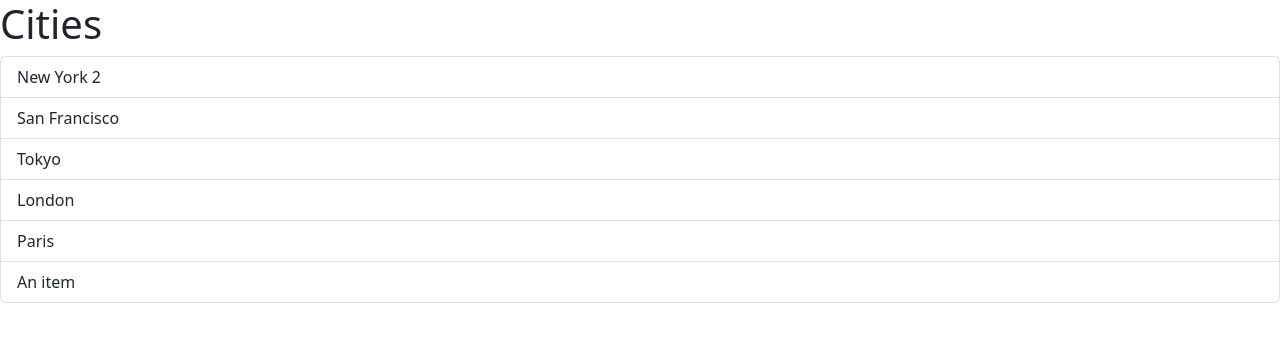
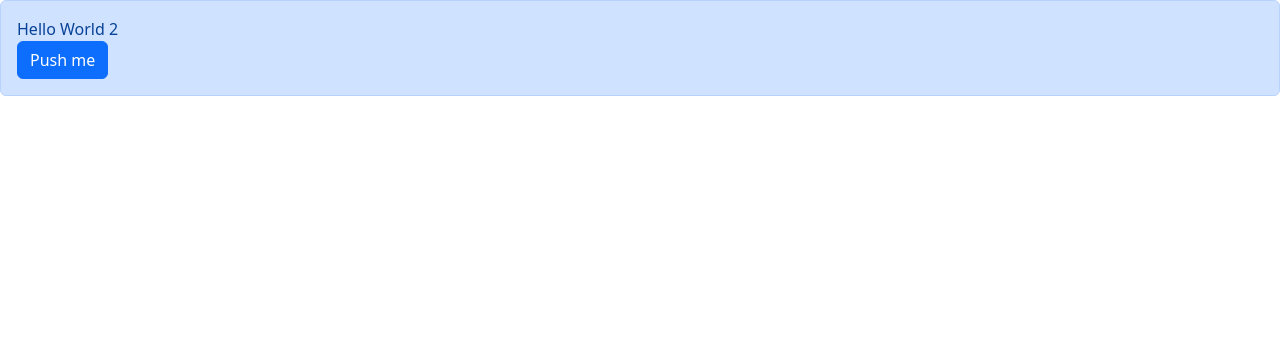
Before and after one commit to riddman/react-app, a React (Vite) app: page / in a window 1280 px wide. Shown: the top 342 px of the page. Built offline with nearby package versions, Linux system fonts and the light colour scheme.

Commit message:
ReactNode as children props, dynamic props

```diff
--- a/src/App.tsx
+++ b/src/App.tsx
@@ -1,20 +1,32 @@
 
-import ListGroup from "./components/ListGroup";
+import Alert from "./components/Alert";
+import ButstrapButton from "./components/ButstrapButton";
+// import ListGroup from "./components/ListGroup";
 
-let cities = [
-    'New York 2',
-    'San Francisco',
-    'Tokyo',
-    'London',
-    'Paris'
-];
+// let cities = [
+//     'New York 2',
+//     'San Francisco',
+//     'Tokyo',
+//     'London',
+//     'Paris'
+// ];
 
 const handleSelectItem = (item: string) => {
     console.log(item);
 }
 
 function App() {
-    return <div><ListGroup items={cities} heading="Cities" onSelect={handleSelectItem}/></div>
+    // return <div><ListGroup items={cities} heading="Cities" onSelect={handleSelectItem}/></div>
+    return (
+        <div className="alert alert-primary">
+            <Alert>Hello <span>World 2</span></Alert>
+
+            <ButstrapButton
+                onClick={() => console.log('Clicked') }
+                color="primary">Push me</ButstrapButton>
+        </div>
+
+    )
 }
 
 export default App;
--- /dev/null
+++ b/src/components/Alert.tsx
@@ -0,0 +1,13 @@
+import { ReactNode } from "react"
+
+interface Props {
+    children: ReactNode
+}
+
+const Alert = ({ children }: Props) => {
+  return (
+    <div>{children}</div>
+  )
+}
+
+export default Alert
--- /dev/null
+++ b/src/components/ButstrapButton.tsx
@@ -0,0 +1,16 @@
+import React from 'react'
+
+interface Props {
+    children: string,
+    color?: 'primary' | 'secondary' | 'danger',
+    onClick: () => void
+}
+const ButstrapButton = ({children, onClick, color = 'primary'}: Props) => {
+    return (
+        <button
+            onClick={onClick}
+            className={ 'btn btn-' + color }>{ children }</button>
+    );
+}
+
+export default ButstrapButton;
```
Also changed, not shown: 1 other file (tests, documents, lock files or other folders).
